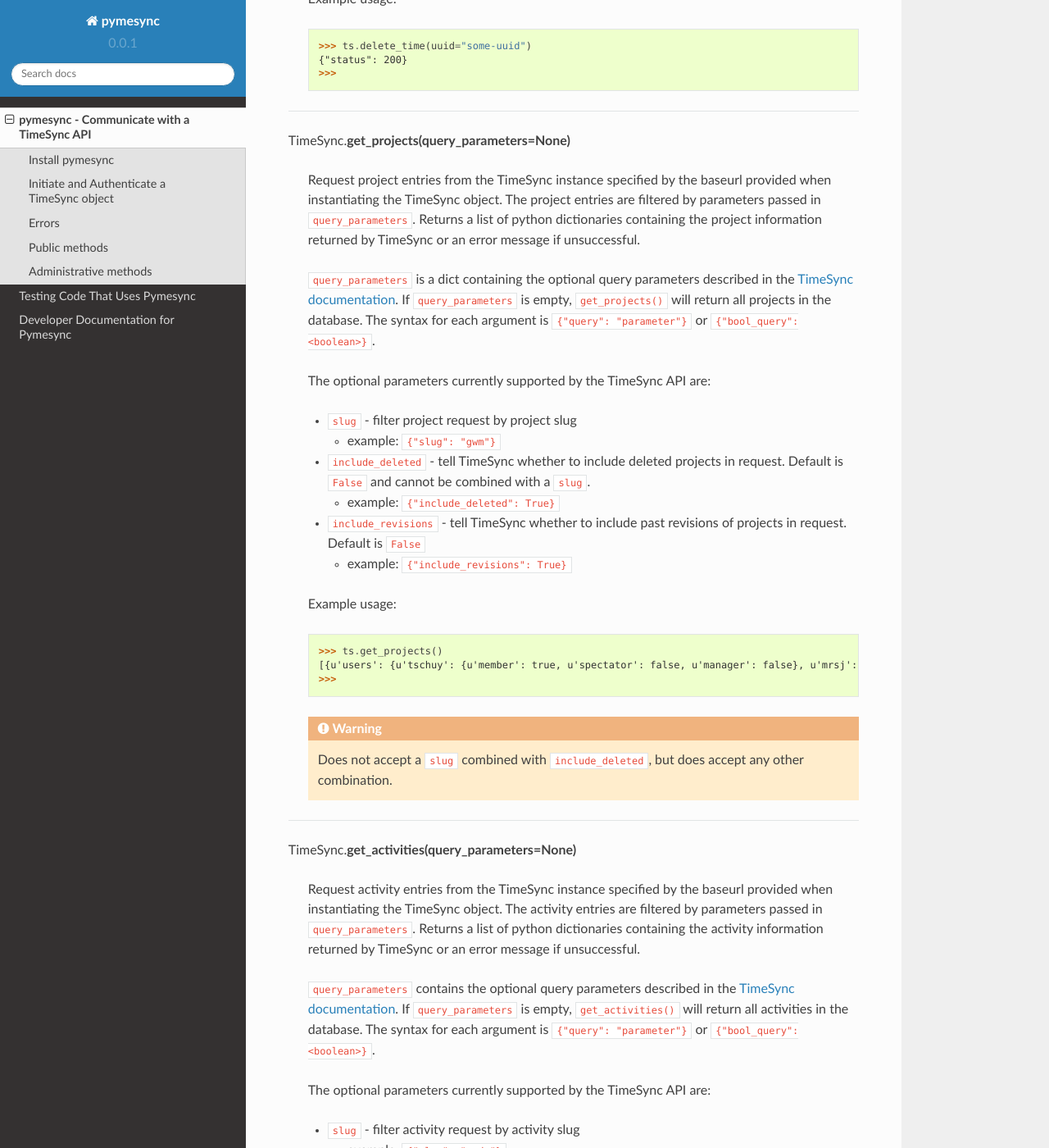
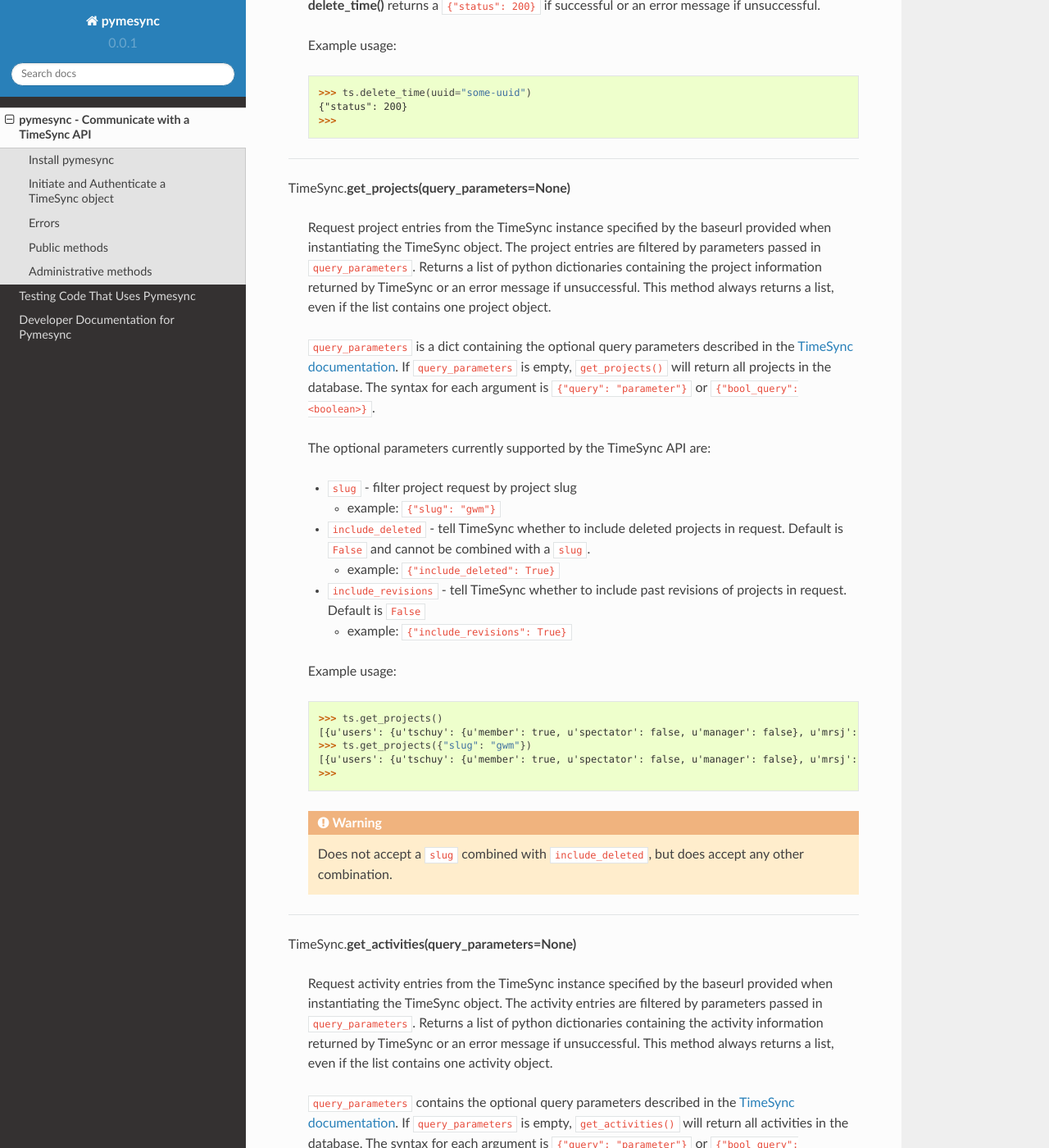
Before and after one commit to osuosl/pymesync, a Sphinx documentation site: the page built from docs/source/usage.rst, in a window 1280 px wide and 1400 px high, scrolled down 8596 px. Shown: the whole window at 82% size. Built offline with Sphinx 7.4.7 and the Read the Docs theme 2.0.0, drawn with Linux system fonts in a browser that asks for light colours; some of the changed text lies outside the part shown.

Commit message:
Clarify docs for get_* methods
Fixes #131
It is now clear that the get_* methods return a list containing
zero or more python dicts.

```diff
--- a/docs/source/usage.rst
+++ b/docs/source/usage.rst
@@ -355,7 +355,8 @@
     provided when instantiating the TimeSync object. The time entries are
     filtered by parameters passed in ``query_parameters``. Returns a list of
     python dictionaries containing the time information returned by TimeSync or
-    an error message if unsuccessful.
+    an error message if unsuccessful. This method always returns a list, even
+    if the list contains zero or one time object.
 
     ``query_parameters`` is a python dictionary containing the optional query
     parameters described in the `TimeSync documentation`_. If
@@ -411,6 +412,8 @@
 
       >>> ts.get_times()
       [{u'activities': [u'docs', u'planning'], u'date_worked': u'2014-04-17', u'updated_at': None, u'user': u'userone', u'duration': 1200, u'deleted_at': None, u'uuid': u'c3706e79-1c9a-4765-8d7f-89b4544cad56', u'notes': u'Worked on documentation.', u'project': [u'ganeti-webmgr', u'gwm'], u'issue_uri': u'https://github.com/osuosl/ganeti_webmgr', u'created_at': u'2014-04-17', u'revision': 1}, {u'activities': [u'code', u'planning'], u'date_worked': u'2014-04-17', u'updated_at': None, u'user': u'usertwo', u'duration': 1300, u'deleted_at': None, u'uuid': u'12345676-1c9a-rrrr-bbbb-89b4544cad56', u'notes': u'Worked on coding', u'project': [u'ganeti-webmgr', u'gwm'], u'issue_uri': u'https://github.com/osuosl/ganeti_webmgr', u'created_at': u'2014-04-17', u'revision': 1}, {u'activities': [u'code'], u'date_worked': u'2014-04-17', u'updated_at': None, u'user': u'userthree', u'duration': 1400, u'deleted_at': None, u'uuid': u'12345676-1c9a-ssss-cccc-89b4544cad56', u'notes': u'Worked on coding', u'project': [u'timesync', u'ts'], u'issue_uri': u'https://github.com/osuosl/timesync', u'created_at': u'2014-04-17', u'revision': 1}]
+      >>> ts.get_times({"uuid": "c3706e79-1c9a-4765-8d7f-89b4544cad56"})
+      [{u'activities': [u'docs', u'planning'], u'date_worked': u'2014-04-17', u'updated_at': None, u'user': u'userone', u'duration': 1200, u'deleted_at': None, u'uuid': u'c3706e79-1c9a-4765-8d7f-89b4544cad56', u'notes': u'Worked on documentation.', u'project': [u'ganeti-webmgr', u'gwm'], u'issue_uri': u'https://github.com/osuosl/ganeti_webmgr', u'created_at': u'2014-04-17', u'revision': 1}]
       >>>
 
     .. warning::
@@ -448,7 +451,8 @@
     provided when instantiating the TimeSync object. The project entries are
     filtered by parameters passed in ``query_parameters``. Returns a list of
     python dictionaries containing the project information returned by TimeSync
-    or an error message if unsuccessful.
+    or an error message if unsuccessful. This method always returns a list,
+    even if the list contains one project object.
 
     ``query_parameters`` is a dict containing the optional query parameters
     described in the `TimeSync documentation`_. If ``query_parameters`` is
@@ -478,6 +482,8 @@
 
       >>> ts.get_projects()
       [{u'users': {u'tschuy': {u'member': true, u'spectator': false, u'manager': false}, u'mrsj': {u'member': true, u'spectator': false, u'manager': true}, u'oz': {u'member': false, u'spectator': true, u'manager': false}}, u'uuid': u'a034806c-00db-4fe1-8de8-514575f31bfb', u'deleted_at': None, u'name': u'Ganeti Web Manager', u'updated_at': u'2014-07-20', u'created_at': u'2014-07-17', u'revision': 4, u'uri': u'https://code.osuosl.org/projects/ganeti-webmgr', u'slugs': [u'gwm']}, {u'users': {u'managers': [u'tschuy'], u'spectators': [u'tschuy', u'mrsj'], u'members': [u'patcht', u'tschuy', u'mrsj']}, u'uuid': u'a034806c-rrrr-bbbb-8de8-514575f31bfb', u'deleted_at': None, u'name': u'TimeSync', u'updated_at': u'2014-07-20', u'created_at': u'2014-07-17', u'revision': 2, u'uri': u'https://code.osuosl.org/projects/timesync', u'slugs': [u'timesync', u'ts']}, {u'users': {u'managers': [u'mrsj'], u'spectators': [u'tschuy', u'mrsj'], u'members': [u'patcht', u'tschuy', u'mrsj', u'MaraJade', u'thai']}, u'uuid': u'a034806c-ssss-cccc-8de8-514575f31bfb', u'deleted_at': None, u'name': u'pymesync', u'updated_at': u'2014-07-20', u'created_at': u'2014-07-17', u'revision': 1, u'uri': u'https://code.osuosl.org/projects/pymesync', u'slugs': [u'pymesync', u'ps']}]
+      >>> ts.get_projects({"slug": "gwm"})
+      [{u'users': {u'tschuy': {u'member': true, u'spectator': false, u'manager': false}, u'mrsj': {u'member': true, u'spectator': false, u'manager': true}, u'oz': {u'member': false, u'spectator': true, u'manager': false}}, u'uuid': u'a034806c-00db-4fe1-8de8-514575f31bfb', u'deleted_at': None, u'name': u'Ganeti Web Manager', u'updated_at': u'2014-07-20', u'created_at': u'2014-07-17', u'revision': 4, u'uri': u'https://code.osuosl.org/projects/ganeti-webmgr', u'slugs': [u'gwm']}]
       >>>
 
     .. warning::
@@ -493,7 +499,8 @@
     provided when instantiating the TimeSync object. The activity entries are
     filtered by parameters passed in ``query_parameters``. Returns a list of
     python dictionaries containing the activity information returned by TimeSync
-    or an error message if unsuccessful.
+    or an error message if unsuccessful. This method always returns a list, even
+    if the list contains one activity object.
 
     ``query_parameters`` contains the optional query parameters described in the
     `TimeSync documentation`_. If ``query_parameters`` is empty,
@@ -523,6 +530,8 @@
 
       >>> ts.get_activities()
       [{u'uuid': u'adf036f5-3d49-4a84-bef9-062b46380bbf', u'created_at': u'2014-04-17', u'updated_at': None, u'name': u'Documentation', u'deleted_at': None, u'slugs': [u'docs'], u'revision': 5}, {u'uuid': u'adf036f5-3d49-bbbb-rrrr-062b46380bbf', u'created_at': u'2014-04-17', u'updated_at': None, u'name': u'Coding', u'deleted_at': None, u'slugs': [u'code', u'dev'], u'revision': 1}, {u'uuid': u'adf036f5-3d49-cccc-ssss-062b46380bbf', u'created_at': u'2014-04-17', u'updated_at': None, u'name': u'Planning', u'deleted_at': None, u'slugs': [u'plan', u'prep'], u'revision': 1}]
+      >>> ts.get_activities({"slug": "docs"})
+      [{u'uuid': u'adf036f5-3d49-4a84-bef9-062b46380bbf', u'created_at': u'2014-04-17', u'updated_at': None, u'name': u'Documentation', u'deleted_at': None, u'slugs': [u'docs'], u'revision': 5}]
       >>>
 
     .. warning::
@@ -537,7 +546,8 @@
     Request user entities from the TimeSync instance specified by the baseurl
     provided when instantiating the TimeSync object. Returns a list of python
     dictionaries containing the user information returned by TimeSync or an
-    error message if unsuccessful.
+    error message if unsuccessful. This method always returns a list, even if
+    the list contains one user object.
 
     ``username`` is an optional parameter containing a string of the specific
     username to be retrieved. If ``username`` is not provided, a list containing
@@ -549,6 +559,8 @@
 
       >>> ts.get_users()
       [{u'username': u'userone', u'display_name': u'One Is The Loneliest Number', u'site_admin': False, u'site_spectator': False, u'site_spectator': False, u'created_at': u'2015-02-29', u'active': True, u'deleted_at': None, u'email': u'exampleone@example.com'}, {u'username': u'usertwo', u'display_name': u'Two Can Be As Bad As One', u'site_admin': False, u'site_spectator': False, u'site_manager': False, u'created_at': u'2015-02-29', u'active': True, u'deleted_at': None, u'email': u'exampletwo@example.com'}, {u'username': u'userthree', u'display_name': u'Yes Its The Saddest Experience', u'site_admin': False, u'site_spectator': False, u'site_manager': False, u'created_at': u'2015-02-29', u'active': True, u'deleted_at': None, u'email': u'examplethree@example.com'}, {u'username': u'userfour', u'display_name': u'Youll Ever Do', u'site_admin': False, u'site_manager': False, u'site_spectator': False, u'created_at': u'2015-02-29', u'active': True, u'deleted_at': None, u'email': u'examplefour@example.com'}]
+      >>> ts.get_users(username="userone")
+      [{u'username': u'userone', u'display_name': u'One Is The Loneliest Number', u'site_admin': False, u'site_spectator': False, u'site_spectator': False, u'created_at': u'2015-02-29', u'active': True, u'deleted_at': None, u'email': u'exampleone@example.com'}]
       >>>
 
 ------------------------------------------
```
